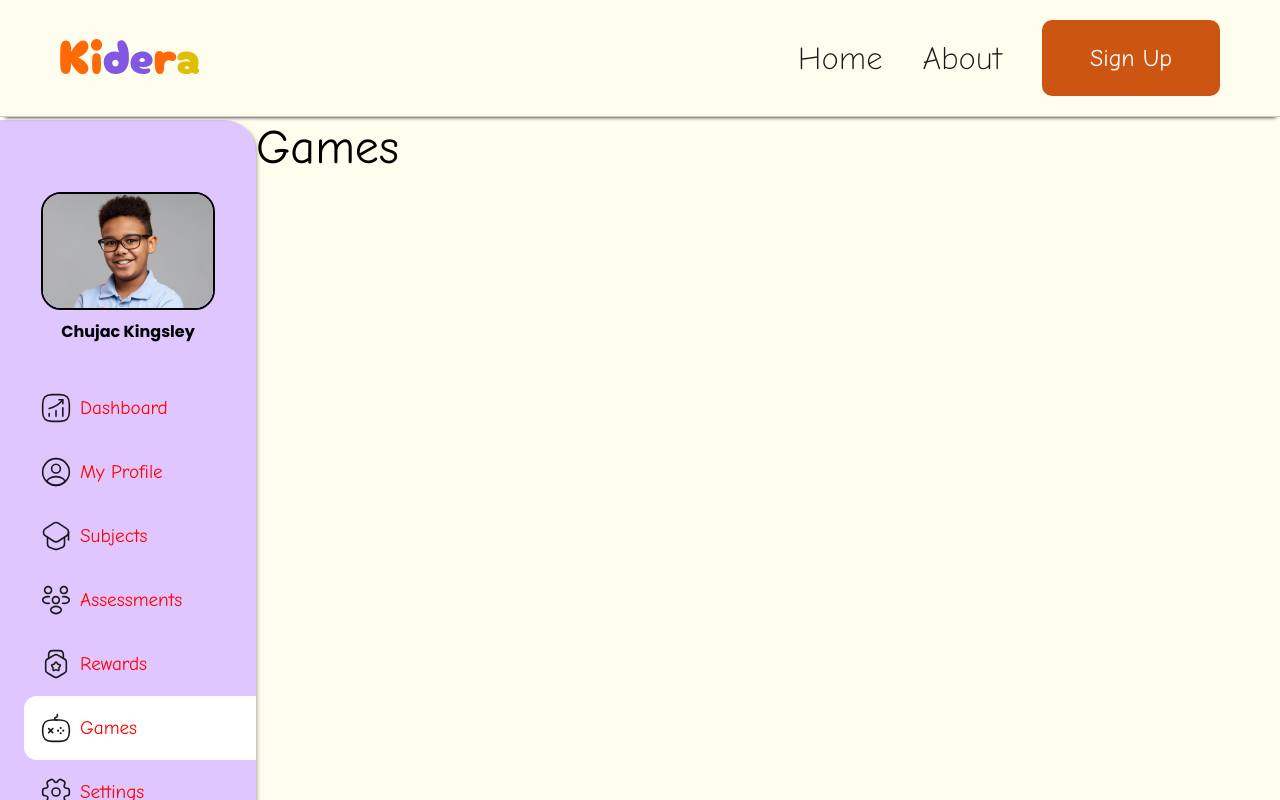
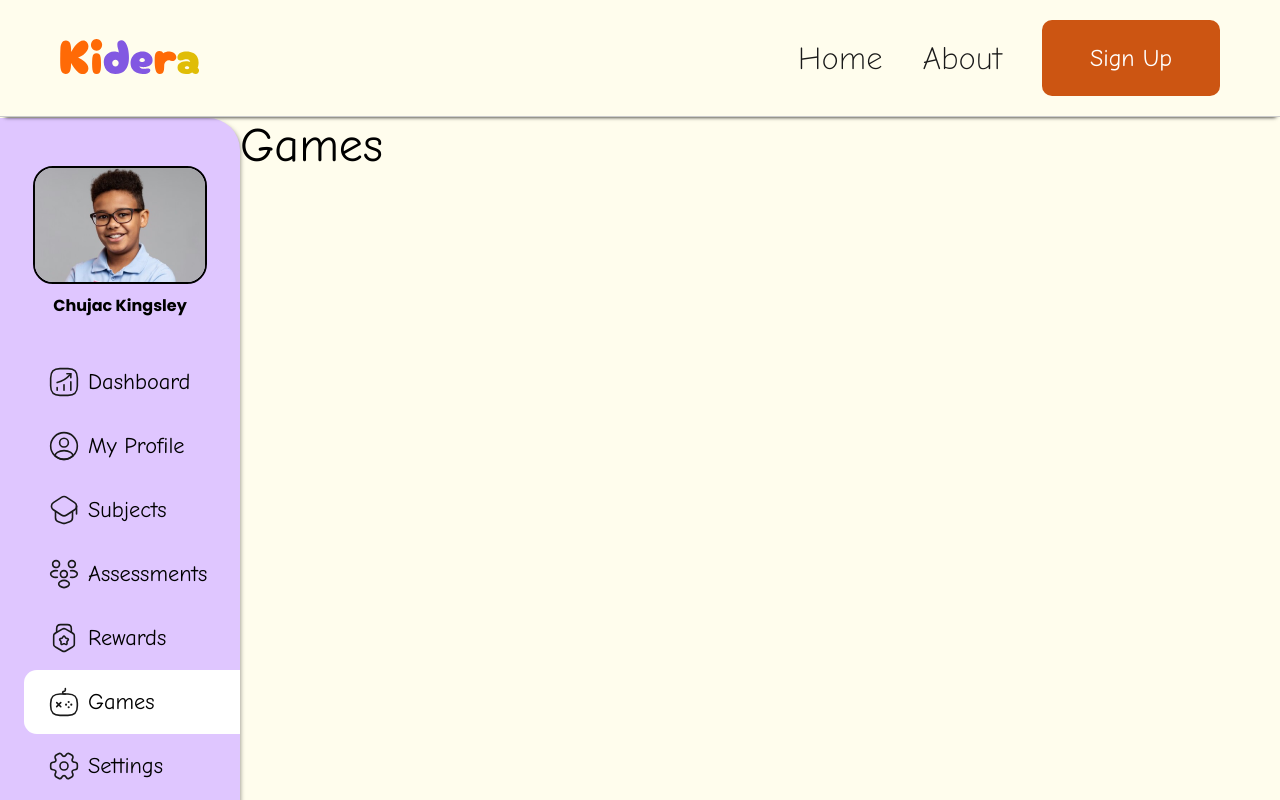
Before and after one commit to GenesysLearnable/LMS-K-FE-12, a React (Vite) app: page /dashboard/games in a window 1280 px wide. Shown: the top 800 px of the page. Built offline with nearby package versions, Linux system fonts and the light colour scheme.

Commit message:
Ch: Changes

```diff
--- a/src/pages/Dashboard/Dashboard.css
+++ b/src/pages/Dashboard/Dashboard.css
@@ -1,84 +1,4 @@
 .dash--main {
-<<<<<<< HEAD
   margin-top: 7.4rem;
   display: flex;
 }
-=======
-  margin-top: 6.2rem;
-  display: flex;
-}
-
-.main-content {
-  padding: 0rem 1.5rem;
-  width: 80%;
-  height: 70rem;
-  overflow-y: scroll;
-}
-
-.sidebar--container {
-  background: #dfc6ff;
-  width: 20%;
-  padding-top: 1.5rem;
-  min-height: 100vh;
-  border-radius: 0 2rem 2rem 0;
-  box-shadow: 5px 0 5px -5px rgba(0, 0, 0, 0.5);
-}
-
-/* .dash--avatar {
-  display: flex;
-  justify-content: center;
-  flex-direction: column;
-  align-items: center;
-  margin-bottom: 2rem;
-} */
-
-/* .dash--image-container {
-  margin-top: 3rem;
-} */
-
-/* .dash--image-container img {
-  width: 100%;
-  height: 100%;
-  border: 2px solid #000;
-  border-radius: 1.25rem;
-} */
-
-/* .dash--user-name {
-  font-family: "Poppins";
-  font-size: 1rem;
-  font-weight: 700;
-  margin-top: 0.3rem;
-} */
-
-.dash--link-container {
-  width: 100%;
-  padding-left: 1.5rem;
-  /* padding-bottom: 6rem; */
-}
-
-.dash--links {
-  display: flex;
-  align-items: center;
-  gap: 0.5rem;
-  font-size: 1.2rem;
-  padding: 1rem 0 1rem 1rem;
-  cursor: pointer;
-  border-radius: 0.8rem 0 0 0.8rem;
-}
-
-.dash--links:last-child {
-  color: #ff0202;
-}
-
-.dash--links img {
-  height: 2rem;
-}
-
-.sidenav--active {
-  background: #fff;
-}
-
-.logout{
-  margin-top: 1.5rem;
-}
->>>>>>> 806eee1f6f996eafa86d521c0af0fe9d8e40c6ee
```
